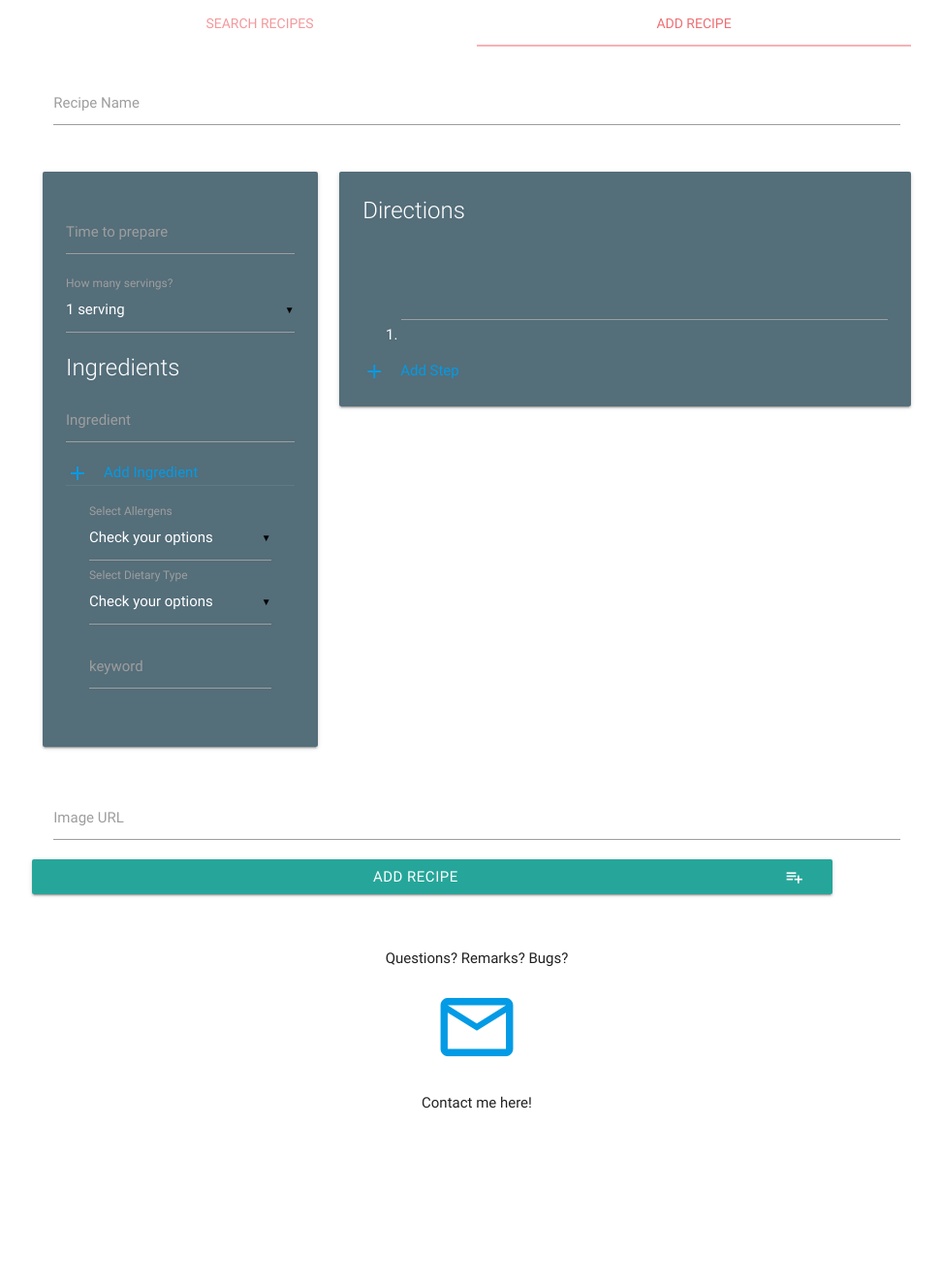
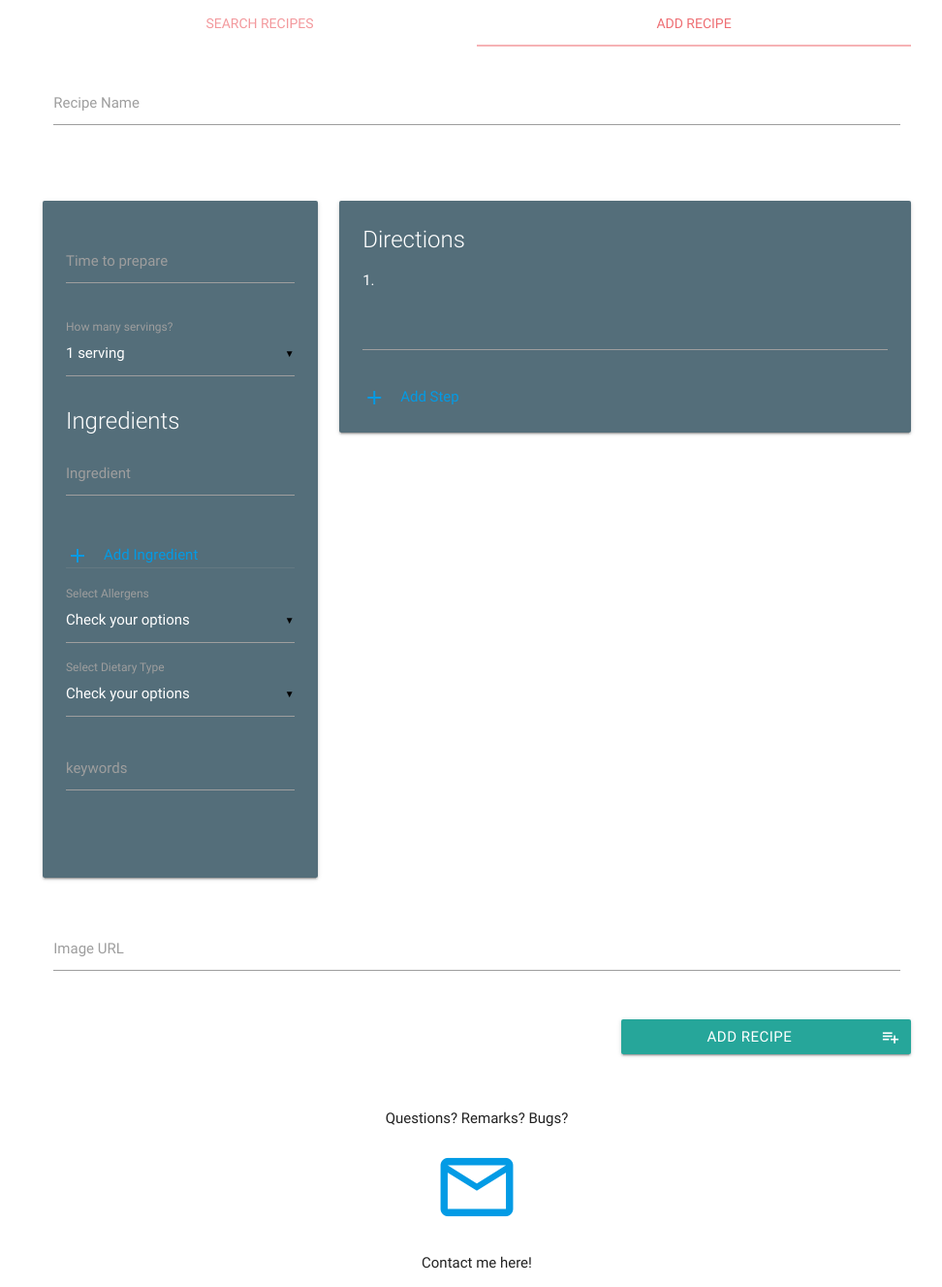
Before and after one commit to Daanivd/msp3, a Flask app: page /create in a window 1280 px wide. Shown: the top 1327 px of the page at 97% size, without its empty margins (148-1120 px from the left). Before the commit the page ends 1143 px from the top, so only its background shows below. Run offline with Flask 2, Linux system fonts and the light colour scheme; data that the repository does not hold is empty; some libraries are stand-ins or nearby versions.

Commit message:
added final styling to templates and css file

```diff
--- a/app.py
+++ b/app.py
@@ -4,11 +4,9 @@ from flask_pymongo import PyMongo
 from bson.objectid import ObjectId
 import datetime
 
+
 app = Flask(__name__)
 app.config['MONGO_DBNAME'] = 'recipeDB'
-
-#Use line12 for deployment through eg. Cloud9. Use line 11 deployment through Heroku (with MONGO_URI saved to vars in Heroku)
-#app.config['MONGO_URI'] = MONGO_URI
 app.config['MONGO_URI'] = os.getenv('MONGO_URI', 'mongodb://localhost')
 mongo = PyMongo(app)
 
@@ -92,7 +90,7 @@ def add_recipe():
     allergens = request.form.getlist('allergens')
     diet = request.form.getlist('diet')
     keywords = request.form['keywords']
-    keywords = keywords.strip().split(',')
+    keywords = keywords.replace(" ", "").split(',')
     image = request.form['image']
     recipes.insert_one({'recipeName': recipeName,
                         'dateEntered': dateEntered,
@@ -119,13 +117,15 @@ def edit(recipe_id):
 # Submit Edits to Recipe to MongoDB Function
 @app.route('/submit_edit/<recipe_id>', methods=['POST'])
 def submit_edit(recipe_id):
-    directions = request.form['directions']
+    servings = request.form['servings']
+    prepTime = request.form['prepTime']
+    directions = request.form.getlist('directions')
     recipeName = request.form['recipe_name']
     ingredients =  request.form.getlist('ingredients')
     allergens = request.form.getlist('allergens')
     diet = request.form.getlist('diet')
-    keywordString = request.form['keywords']
-    keywords = keywordString.strip().split(',')
+    keywords = request.form['keywords']
+    keywords = keywords.replace(" ", "").split(',')
     image = request.form['image']
     mongo.db.recipes.update_one({'_id': ObjectId(recipe_id)}, {'$set': {'recipeName': recipeName,
                                                                         'ingredients': ingredients,
@@ -147,14 +147,6 @@ def delete(recipe_id):
      return redirect(url_for('recipes', page=1))
 
 
-
-#@app.route('/search_recipes', methods=['POST'])
-#def search_recipes():
-#    searchKey = request.form['searchKey']
-#    searchResults = mongo.db.recipes.find({'keywords': searchKey})
-#    return render_template('recipes.html', page=1, recipes=searchResults)
-
-
 if __name__ == '__main__':
     app.run(host=os.environ.get('IP'),
             port=int(os.environ.get('PORT')),
--- a/static/css/style.css
+++ b/static/css/style.css
@@ -4,9 +4,6 @@
     margin-bottom: 50px;
 }
 
-.btn {
-    width: 90%;
-}
 
 .pagination {
     text-align: center;
@@ -16,7 +13,34 @@ h4 {
     text-align: center;
 }
 
+.dietaryallergen {
+    padding-left: 24px !important;
+}
 
+.allergens {
+    padding-top: 15px;
+}
+
+
+/*ADD/EDIT RECIPE*/
+
+.input-field {
+    position: relative;
+    margin-top: 1rem;
+    margin-bottom: 2rem;
+}
+
+textarea.materialize-textarea {
+    min-height: 1rem;
+}
+
+.card .card-action {
+    padding: 16px 0;
+}
+
+.addingredient {
+  padding-left: 24px !important;
+}
 
 .divide {
     background-color: black;
@@ -26,7 +50,7 @@ h4 {
 }
 
 img.logo {
-    width: 5%;
+    width: 10%;
     vertical-align: middle;
     margin-bottom: 10px;
 }
@@ -36,11 +60,21 @@ img.logo {
 }
 
 
-
 /*RECIPE*/
 
+.recipeName {
+    text-align: center;
+}
 
-
+ol.directions {
+    padding-left: 0;
+    list-style-position: inside;
+}
+.step {
+margin: 0 0 0 0 !important;
+padding: 0 0 0 0 !important;
+height: 20px;
+}
 
 .cancel {
     color: red;
--- a/templates/base.html
+++ b/templates/base.html
@@ -8,14 +8,13 @@
     <script type="text/javascript" src="https://cdn.emailjs.com/sdk/2.3.2/email.min.js"></script>
     <script type="text/javascript">
         (function() {
-                emailjs.init('user_JsCgifWzGzPgQmwuLy7sK');
-                })();
+            emailjs.init('user_JsCgifWzGzPgQmwuLy7sK');
+        })();
     </script>
 
 </head>
 
 <body class="container">
-
 
     {% block content %} {% endblock %}
 
@@ -30,14 +29,14 @@
         <!-- MODAL -->
         <div id="modal2" class="modal">
             <div class="modal-content">
-                <form onsubmit="return sendMail(this);" method="POST">
+                <form id="contactform" method="POST">
                     <p>Type your message in the form below and I will get back to you.</p>
                     <div class="input-field">
-                        <input type="text" class="form-control" id="name" name="name" required="" maxlength="50">
+                        <input type="text" class="form-control" id="name" name="from_name" required="" maxlength="50">
                         <label for="name">Name</label>
                     </div>
                     <div class="input-field">
-                        <input type="text" class="form-control" id="email" name="email" required="" maxlength="50">
+                        <input type="text" class="form-control" id="email" name="from_email" required="" maxlength="50">
                         <label for="email">E-mail</label>
                     </div>
                     <div class="input-field">
@@ -56,7 +55,6 @@
         </div>
     </div>
 
-
     <script type="text/javascript" src="https://cdnjs.cloudflare.com/ajax/libs/jquery/3.3.1/jquery.min.js"></script>
     <script src="https://cdnjs.cloudflare.com/ajax/libs/materialize/0.100.2/js/materialize.min.js"></script>
     <script src="../static/js/functions.js"></script>
@@ -66,7 +64,6 @@
             $('select').material_select();
 
             $('.modal').modal();
-
 
             $('.dropdown-button').dropdown({
                 inDuration: 300,
@@ -78,7 +75,6 @@
                 alignment: 'left', // Displays dropdown with edge aligned to the left of button
                 stopPropagation: false // Stops event propagation
             });
-
         });
     </script>
 </body>
--- a/templates/create.html
+++ b/templates/create.html
@@ -18,15 +18,15 @@
                     <input id="recipe_name" name="recipe_name" type="text">
                     <label for="icon_prefix">Recipe Name</label>
                 </div>
-
             </div>
         </div>
 
-        <!--INGREDIENTS-->
+
         <div class="row">
             <div class="col s12 m4">
                 <div class="card blue-grey darken-1">
                     <div class="card-content white-text height">
+
                         <!-- PREP TIME -->
                         <div class="input-field">
                             <input name="prepTime" type="text"></input>
@@ -36,18 +36,14 @@
                         <!--How many servings -->
                         <div class="input-field">
                             <select name="servings">
-
-                              <option value="1">1 serving</option>
-                              <option value="2">2 servings</option>
-                              <option value="3">3 servings</option>
-                              <option value="4">4 servings</option>
-                              <option value="5">5 servings</option>
-                              <option value="6">6 servings</option>
-                              <option value="7">7 servings</option>
-                              <option value="8">8 servings</option>
+                                {% for x in range(1, 9) %}
+                                    <option value="{{ x }}">{{ x }} serving</option>
+                                {% endfor %}
                             </select>
                             <label>How many servings?</label>
                         </div>
+
+                        <!-- INGREDIENTS -->
                         <span class="card-title">Ingredients</span>
                         <div class="ingredients">
                             <div class="input-field">
@@ -68,6 +64,7 @@
                                 </select>
                                 <label>Select Allergens</label>
                             </div>
+
                             <!-- DIETARY TYPES -->
                             <div class="input-field">
                                 <select multiple name="diet">
@@ -81,7 +78,7 @@
                             <!--Keywords-->
                             <div class="input-field">
                                 <input id="keywords" type="text" name="keywords">
-                                <label for="keywords">keyword</label>
+                                <label for="keywords">keywords</label>
                             </div>
                         </div>
                     </div>
@@ -93,11 +90,10 @@
                 <div class="card blue-grey darken-1">
                     <div class="card-content white-text">
                         <span class="card-title">Directions</span>
-                        <ol class="directions">
-
+                        <ol class="directions" style="list-style-position: inside;">
                             <li>
                                 <div class="input-field">
-                                    <textarea name="directions" class="materialize-textarea"></textarea>
+                                    <textarea name="directions" class="materialize-textarea step"></textarea>
                                     <label for="directions"></label>
                                 </div>
                             </li>
@@ -123,8 +119,8 @@
         </div>
 
         <!--SUBMIT DATA -->
-        <div class="row">
-            <button class="btn waves-effect waves-light" type="submit">Add Recipe
+        <div class="row" style="padding: 0 .75rem;">
+            <button class="col offset-s8 s4 btn waves-effect waves-light" type="submit">Add Recipe
                 <i class="material-icons right">playlist_add</i>
              </button>
         </div>
```
Also changed, not shown: templates/edit.html (+30 -3 lines), templates/recipe.html (+29 -25 lines), templates/recipes.html (+4 -10 lines).
